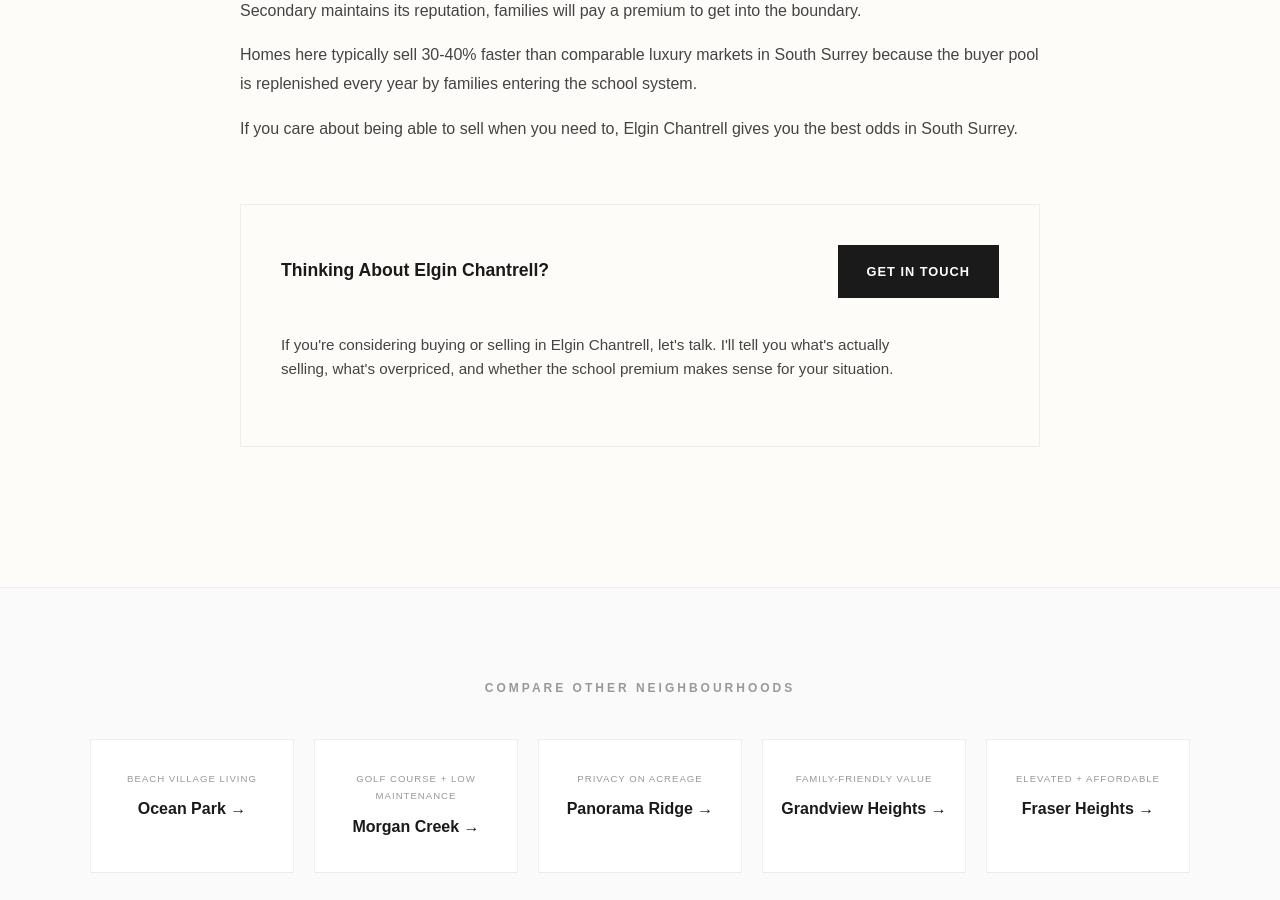
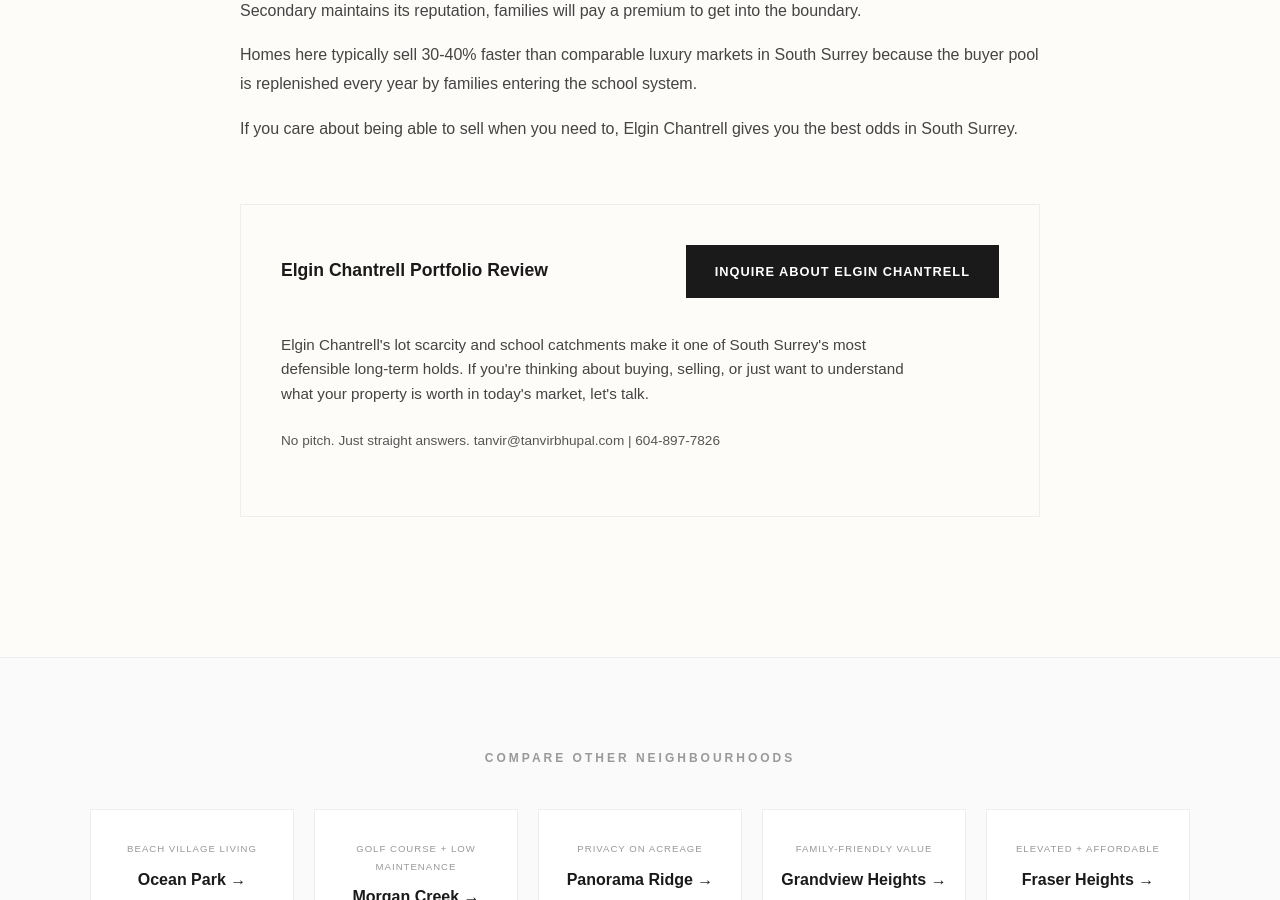
Before and after one commit to gvancouverhomes/tanvirbhupal-site, a Jekyll site: the page built from neighbourhoods/elgin-chantrell.md, in a window 1280 px wide and 900 px high, scrolled down 2303 px. Built offline with Jekyll 4.4.1, drawn with Linux system fonts in a browser that asks for light colours.

Commit message:
Update Elgin Chantrell CTA to intelligence briefing style

```diff
--- a/neighbourhoods/elgin-chantrell.md
+++ b/neighbourhoods/elgin-chantrell.md
@@ -94,13 +94,18 @@ permalink: /neighbourhoods/elgin-chantrell/
     <p>If you care about being able to sell when you need to, Elgin Chantrell gives you the best odds in South Surrey.</p>
   </section>
 
-  <section class="audit-card" aria-labelledby="audit-heading">
-    <h2 id="audit-heading" class="audit-title">Thinking About Elgin Chantrell?</h2>
+<section class="audit-card" aria-labelledby="audit-heading">
+    <h2 id="audit-heading" class="audit-title">Elgin Chantrell Portfolio Review</h2>
     <div class="audit-action">
-      <a href="/contact" class="audit-btn">GET IN TOUCH</a>
+      <a href="/contact" class="audit-btn">INQUIRE ABOUT ELGIN CHANTRELL</a>
     </div>
     <div class="audit-body">
-      <p class="audit-text">If you're considering buying or selling in Elgin Chantrell, let's talk. I'll tell you what's actually selling, what's overpriced, and whether the school premium makes sense for your situation.</p>
+      <p class="audit-text">
+        Elgin Chantrell's lot scarcity and school catchments make it one of South Surrey's most defensible long-term holds. If you're thinking about buying, selling, or just want to understand what your property is worth in today's market, let's talk.
+      </p>
+      <p class="audit-text" style="font-size: 0.85rem; color: var(--mid);">
+        No pitch. Just straight answers. tanvir@tanvirbhupal.com | 604-897-7826
+      </p>
     </div>
   </section>
 </article>
```
